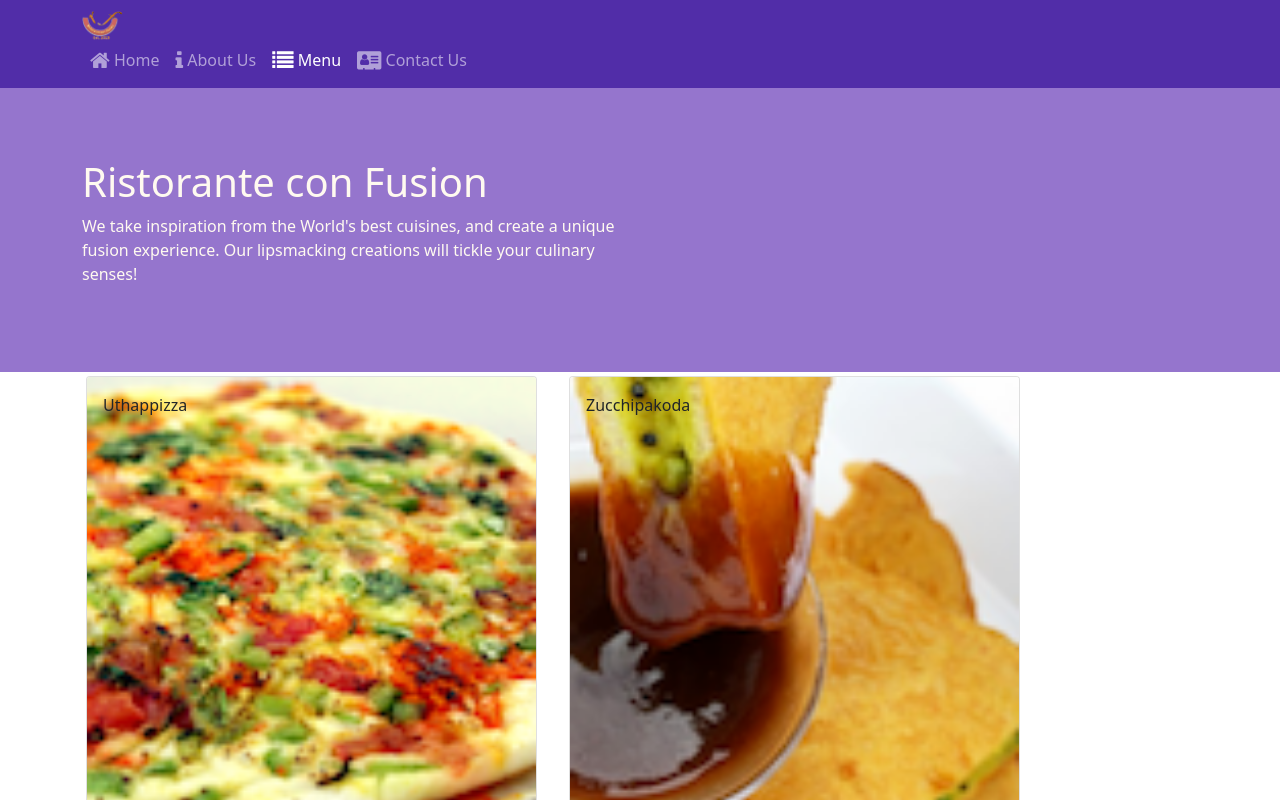
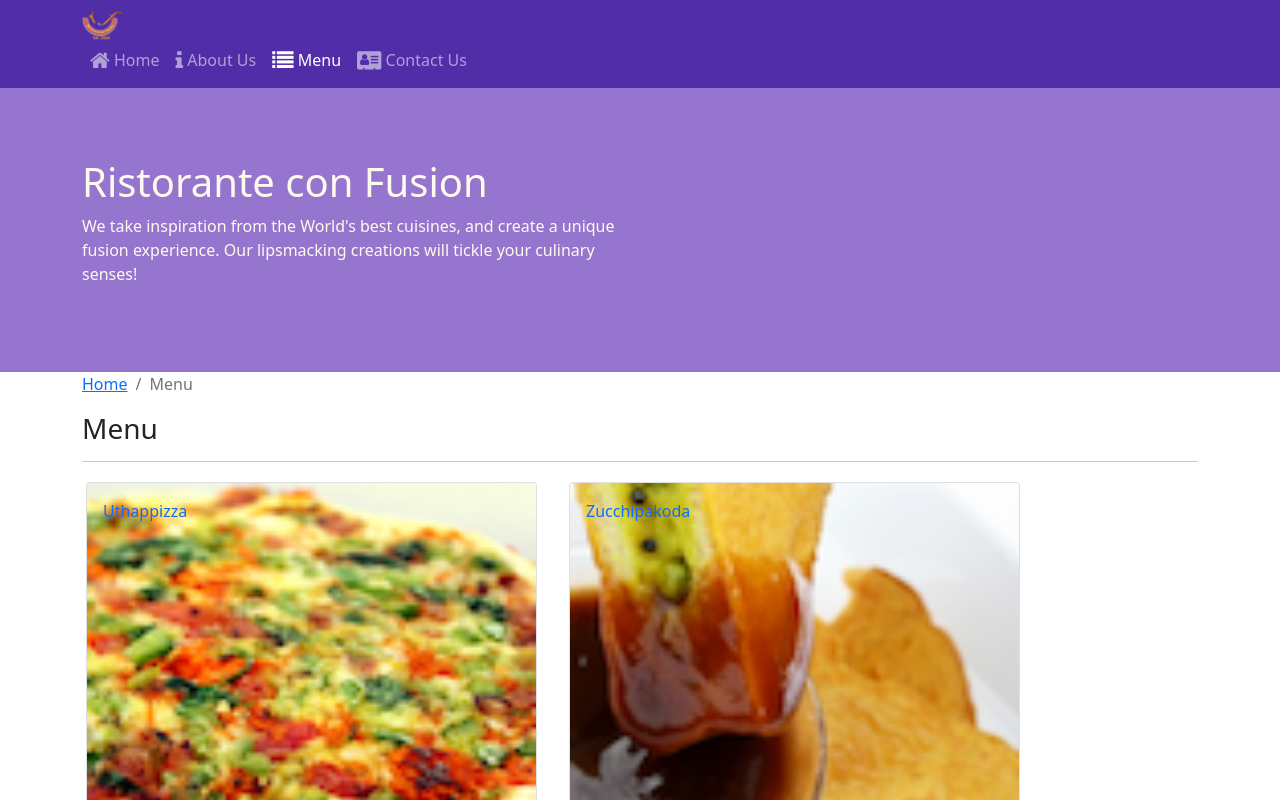
Before and after one commit to TinIT28/ReactProject_FER201m, a React (Create React App) app: page /menu in a window 1280 px wide. Shown: the top 800 px of the page. Built offline with nearby package versions, Linux system fonts and the light colour scheme.

Commit message:
Single Page Applications Part 2

```diff
--- a/src/components/ContactComponent.js
+++ b/src/components/ContactComponent.js
@@ -1,8 +1,22 @@
 import React from 'react';
+import { Breadcrumb, BreadcrumbItem } from 'reactstrap';
+import { Link } from 'react-router-dom';
+
 
 function Contact(props) {
     return(
         <div className="container">
+            <div className="row">
+                <Breadcrumb>
+                    <BreadcrumbItem><Link to="/home">Home</Link></BreadcrumbItem>
+                    <BreadcrumbItem active>Contact Us</BreadcrumbItem>
+                </Breadcrumb>
+                <div className="col-12">
+                    <h3>Contact Us</h3>
+                    <hr />
+                </div>
+            </div>
+
             <div className="row row-content">
                 <div className="col-12">
                 <h3>Location Information</h3>
@@ -29,6 +43,7 @@
                     </div>
                 </div>
             </div>
+
         </div>
     );
 }
--- a/src/components/DishDetailComponent.js
+++ b/src/components/DishDetailComponent.js
@@ -1,6 +1,7 @@
 import React from "react";
-import { Card, CardImg, CardText, CardBody, CardTitle } from "reactstrap";
-//import { Card, CardImg, CardImgOverlay, CardText, CardBody, CardTitle } from 'reactstrap';
+import { Card, CardImg, CardText, CardBody, CardTitle, Breadcrumb, BreadcrumbItem  } from "reactstrap";
+import { Link } from 'react-router-dom';
+
 
 function RenderDish({ dish }) {
   return (
@@ -49,11 +50,27 @@
   if (props.dish != null) {
     return (
       <div className="container">
-        <div className="row">
-          <RenderDish dish={props.dish} />
-          <RenderComments comments={props.dish.comments} />
-        </div>
+      <div className="row">
+          <Breadcrumb>
+
+              <BreadcrumbItem><Link to="/menu">Menu</Link></BreadcrumbItem>
+              <BreadcrumbItem active>{props.dish.name}</BreadcrumbItem>
+          </Breadcrumb>
+          <div className="col-12">
+              <h3>{props.dish.name}</h3>
+              <hr />
+          </div>
       </div>
+      <div className="row">
+          <div className="col-12 col-md-5 m-1">
+              <RenderDish dish={props.dish} />
+          </div>
+          <div className="col-12 col-md-5 m-1">
+              <RenderComments comments={props.comments} />
+          </div>
+      </div>
+      </div>
+
     );
   } else {
     return <div></div>;
--- a/src/components/MainComponent.js
+++ b/src/components/MainComponent.js
@@ -11,6 +11,13 @@
 import { PROMOTIONS } from "../shared/promotions";
 import { LEADERS } from "../shared/leaders";
 import { Routes, Route, Navigate } from "react-router-dom";
+
+const DishWithId = ({match}) => {
+    return(
+        <DishDetail dish={this.state.dishes.filter((dish) => dish.id === parseInt(match.params.dishId,10))[0]}
+          comments={this.state.comments.filter((comment) => comment.dishId === parseInt(match.params.dishId,10))} />
+    );
+  };
 
 class Main extends Component {
   constructor(props) {
@@ -27,6 +34,7 @@
   onDishSelect(dishId) {
     this.setState({ selectedDish: dishId });
   }
+
 
   render() {
     return (
@@ -50,6 +58,7 @@
           <Route path="/menu" element={<Menu dishes={this.state.dishes} />} />
           <Route path="/contactus" element={<Contact />} />
           <Route path="/" element={<Navigate to="/home" />} />
+          <Route path='/menu/:dishId' element={DishWithId} />
         </Routes>
         <Footer />
       </div>
--- a/src/components/MenuComponent.js
+++ b/src/components/MenuComponent.js
@@ -1,17 +1,19 @@
 import React from 'react';
 import { Card, CardImg, CardImgOverlay,
-    CardTitle } from 'reactstrap';
+    CardTitle, Breadcrumb, BreadcrumbItem  } from 'reactstrap';
+import { Link } from 'react-router-dom';
 
     function RenderMenuItem ({dish, onClick}) {
         return (
-            <Card
-                // onClick={() => onClick(dish.id)}
-                >
-                <CardImg width="100%" src={dish.image} alt={dish.name} />
-                <CardImgOverlay>
-                    <CardTitle>{dish.name}</CardTitle>
-                </CardImgOverlay>
+            <Card>
+                <Link to={`/menu/${dish.id}`} >
+                    <CardImg width="100%" src={dish.image} alt={dish.name} />
+                    <CardImgOverlay>
+                        <CardTitle>{dish.name}</CardTitle>
+                    </CardImgOverlay>
+                </Link>
             </Card>
+
         );
     }
 
@@ -28,9 +30,20 @@
         return (
             <div className="container">
                 <div className="row">
+                    <Breadcrumb>
+                        <BreadcrumbItem><Link to="/home">Home</Link></BreadcrumbItem>
+                        <BreadcrumbItem active>Menu</BreadcrumbItem>
+                    </Breadcrumb>
+                    <div className="col-12">
+                        <h3>Menu</h3>
+                        <hr />
+                    </div>
+                </div>
+                <div className="row">
                     {menu}
                 </div>
             </div>
+
         );
 }
 
```
